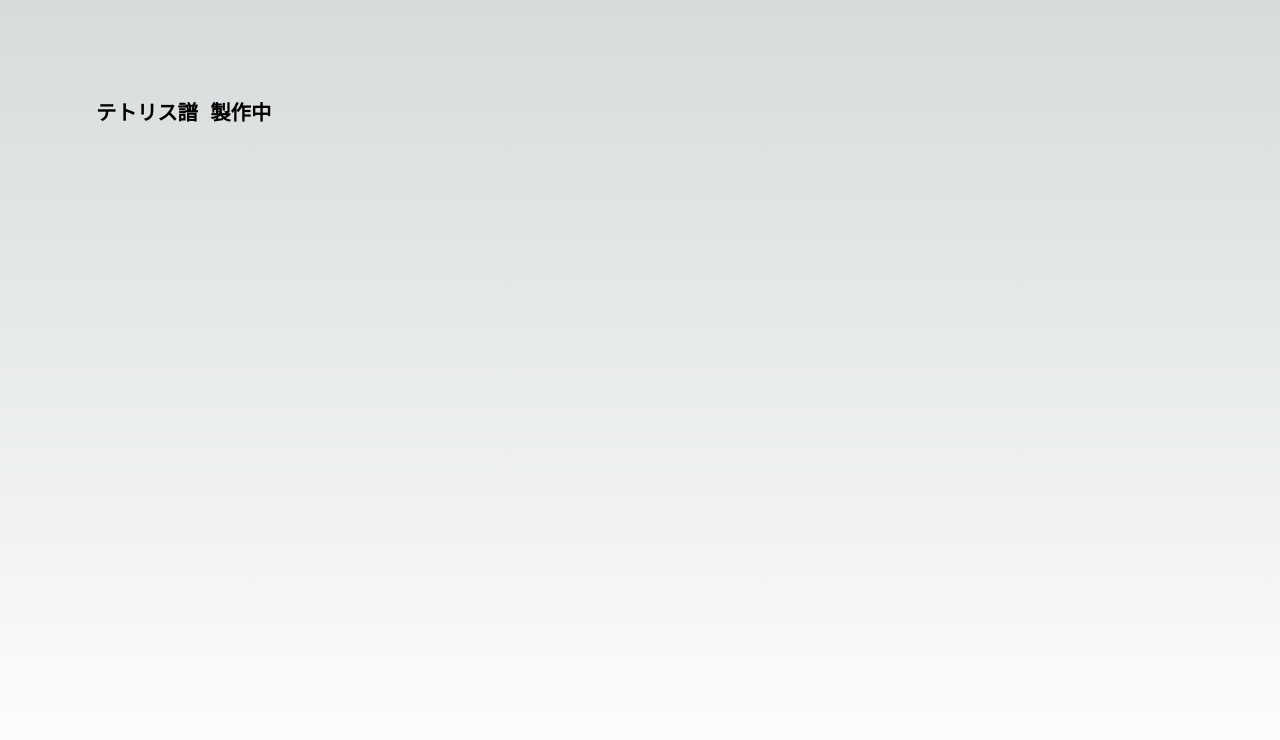
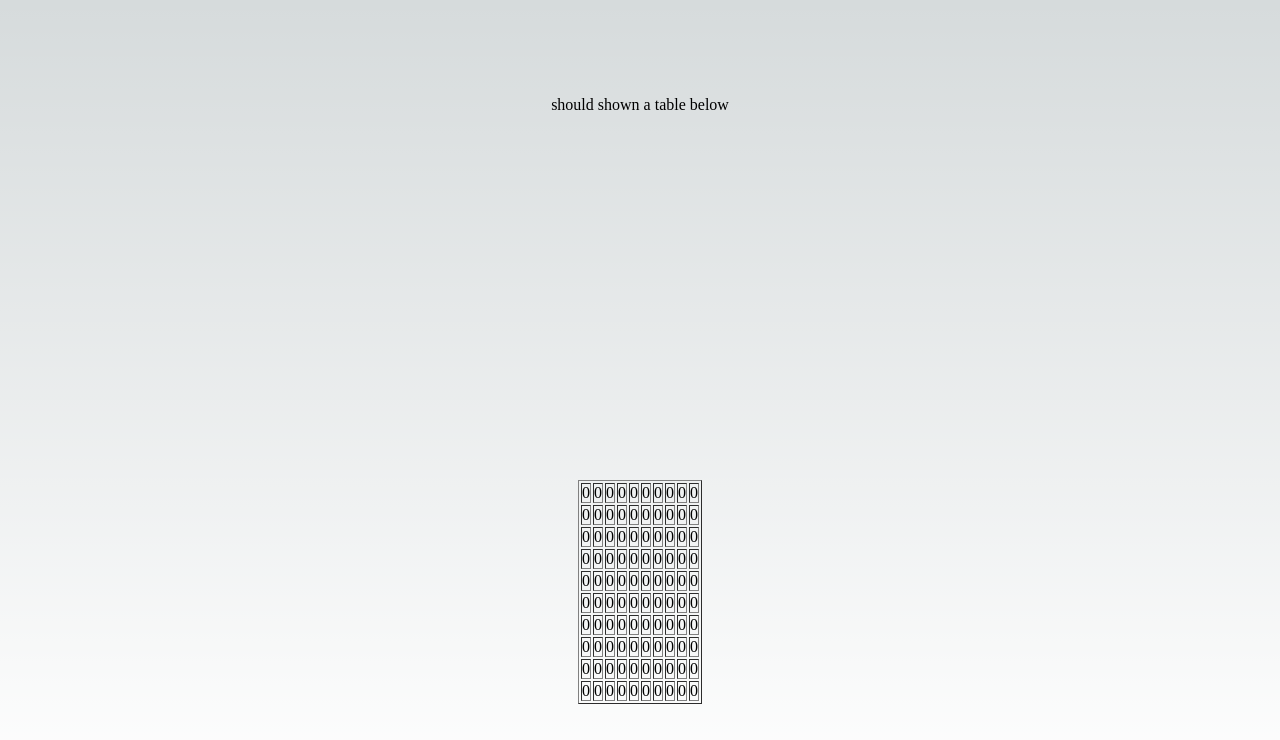
Before and after one commit to hikamayogoat/next-practice, a Next.js app: page / in a window 1280 px wide. Shown: the top 740 px of the page. Built offline with nearby package versions, Linux system fonts and the light colour scheme.

Commit message:
テーブルを反復で作るには

```diff
--- a/src/app/layout.tsx
+++ b/src/app/layout.tsx
@@ -4,9 +4,7 @@ export default function RootLayout({ children }: { children: React.ReactNode })
   return (
     <html lang="en">
       <head />
-      <body>
-        {children}
-      </body>
+      <body>{children}</body>
     </html>
   );
 }
--- a/src/app/page.tsx
+++ b/src/app/page.tsx
@@ -1,16 +1,28 @@
-import Image from "next/image";
 import { Inter } from "@next/font/google";
 import styles from "./page.module.css";
-import Link from "next/link";
 
 const inter = Inter({ subsets: ["latin"] });
 
 export default function Home() {
+  const rowCells = new Array<number>(10).fill(0);
+  const columnCells = new Array<number>(10).fill(0);
+
   return (
     <main className={styles.main}>
-      <div className={styles.description}>
-        <h2>テトリス譜 製作中</h2>
-      </div>
+      <p> should shown a table below </p>
+      <table border={1}>
+        {
+          columnCells.map((col) =>
+          <tr>
+            {
+              rowCells.map((row) =>
+                <td>0</td>
+              )
+            }
+          </tr>
+          )
+        }
+      </table>
     </main>
   );
 }
```
